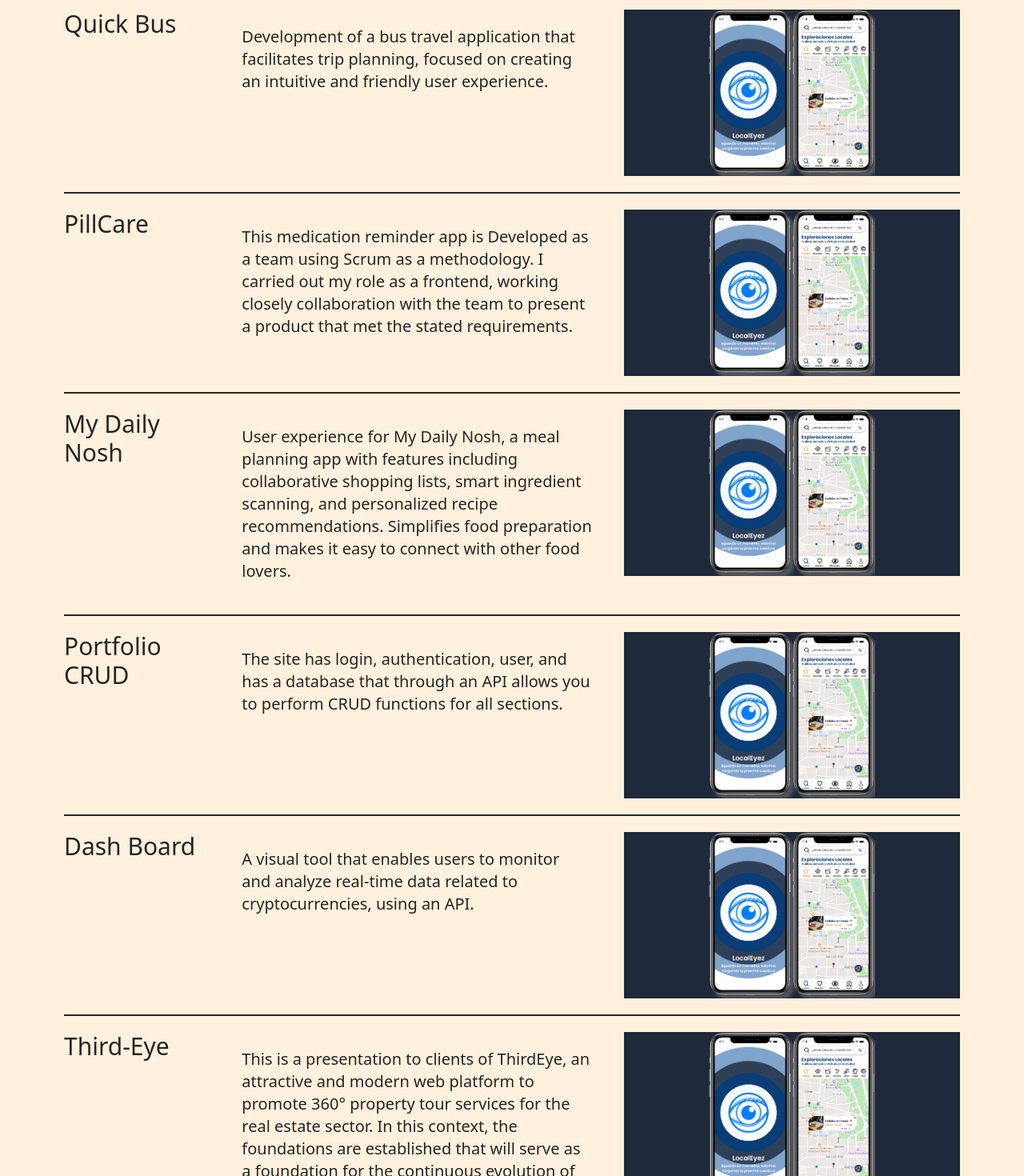
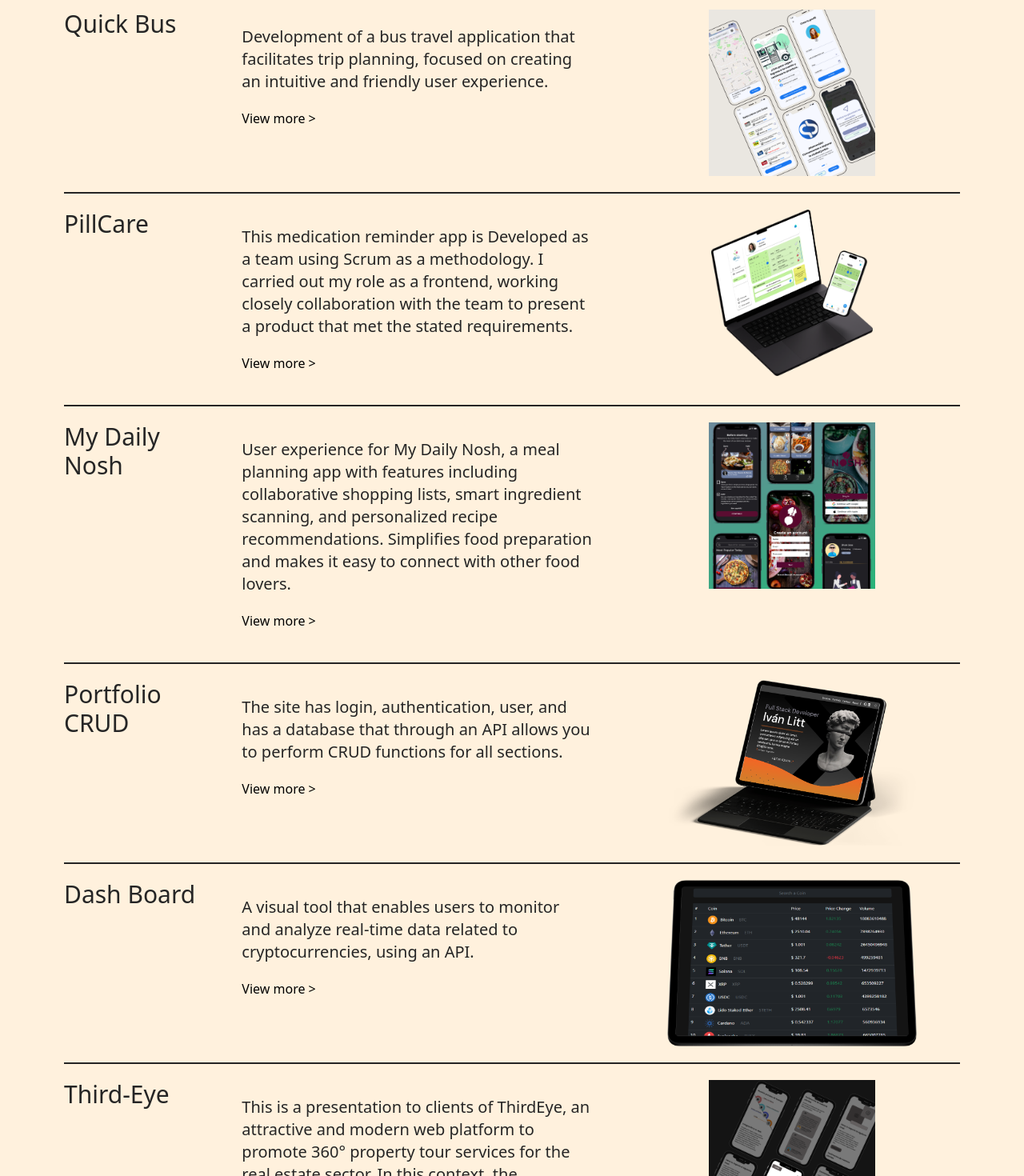
Before and after one commit to ivanlitt8/remastered-portfolio, a Next.js app: page / in a window 1280 px wide. Shown: the part 1840-3310 px from the top of the page at 80% size. Built offline with nearby package versions, Linux system fonts and the light colour scheme.

Commit message:
links have been added to projects

```diff
--- a/components/Project.jsx
+++ b/components/Project.jsx
@@ -2,7 +2,7 @@ import React from "react";
 import { useTheme } from "@/context/ThemeContext";
 import Image from "next/image";
 
-const Project = ({ title, content, imageSrc }) => {
+const Project = ({ title, content, imageSrc, link }) => {
   const { isDarkMode } = useTheme();
 
   return (
@@ -21,15 +21,18 @@ const Project = ({ title, content, imageSrc }) => {
             >
               {title}
             </h2>
+            <div className="lg:mx-10 md:mx-0 my-0 md:my-5 sm:w-4/5 w-auto">
               <p
-              className={`md:text-xl sm:text-sm text-xs lg:mx-10 md:mx-0 my-0 md:my-5 sm:w-4/5 w-auto ${
+                className={`md:text-xl sm:text-sm text-xs mb-5 ${
                   isDarkMode ? "text-secondaryDark" : "text-secondaryLight"
                 }`}
               >
                 {content}
               </p>
+              <a href={link}>View more &gt;</a>
             </div>
-          <div className="bg-slate-800 relative md:w-2/5 w-2/3 md:ml-auto h-52">
+          </div>
+          <div className="relative md:w-2/5 w-2/3 md:ml-auto h-52">
             <Image src={imageSrc} layout="fill" objectFit="contain" alt="alt" />
           </div>
         </div>
--- a/components/ProjectsContainer.jsx
+++ b/components/ProjectsContainer.jsx
@@ -8,7 +8,8 @@ const ProjectsContainer = ({ activeFilter }) => {
       title: "Web3 Platform",
       content:
         "Decentralized platform that uses blockchain technology to allow users to run crowdfunding campaigns without the need for traditional financial intermediaries.",
-      imageSrc: "/images/localEyez.png",
+      imageSrc: "/images/DeFi.png",
+      link: "https://vault-crowd.netlify.app/",
     },
     {
       type: "ux/ui",
@@ -16,55 +17,63 @@ const ProjectsContainer = ({ activeFilter }) => {
       content:
         "Redesign of the user interface of LocalEyez, a platform dedicated to suggesting local events and experiences personalized according to user interests.",
       imageSrc: "/images/localEyez.png",
+      link: "https://drive.google.com/file/d/1F6s10Wael4Y73wZ-nkhDTtJhBlQvswGT/view",
     },
     {
       type: "ux/ui",
       title: "Quick Bus",
       content:
         "Development of a bus travel application that facilitates trip planning, focused on creating an intuitive and friendly user experience.",
-      imageSrc: "/images/localEyez.png",
+      imageSrc: "/images/quickBus.png",
+      link: "",
     },
     {
       type: "web",
       title: "PillCare",
       content:
         "This medication reminder app is Developed as a team using Scrum as a methodology. I carried out my role as a frontend, working closely collaboration with the team to present a product that met the stated requirements.",
-      imageSrc: "/images/localEyez.png",
+      imageSrc: "/images/pillCare.png",
+      link: "https://c12-08-m-php-react-a5v3tztu2-c12-08-mphp-react.vercel.app/?vercelToolbarCode=Gmnd25EpXaFgo6o",
     },
     {
       type: "ux/ui",
       title: "My Daily Nosh",
       content:
         "User experience for My Daily Nosh, a meal planning app with features including collaborative shopping lists, smart ingredient scanning, and personalized recipe recommendations. Simplifies food preparation and makes it easy to connect with other food lovers.",
-      imageSrc: "/images/localEyez.png",
+      imageSrc: "/images/dailyNosh.png",
+      link: "",
     },
     {
       type: "web",
       title: "Portfolio CRUD",
       content:
         "The site has login, authentication, user, and has a database that through an API allows you to perform CRUD functions for all sections.",
-      imageSrc: "/images/localEyez.png",
+      imageSrc: "/images/portfolio.png",
+      link: "https://ivan-litt-portfolio.netlify.app/",
     },
     {
       type: "web",
       title: "Dash Board",
       content:
         "A visual tool that enables users to monitor and analyze real-time data related to cryptocurrencies, using an API.",
-      imageSrc: "/images/localEyez.png",
+      imageSrc: "/images/dashBoard.png",
+      link: "https://cryptoboard-ivan.netlify.app/",
     },
     {
       type: "ux/ui",
       title: "Third-Eye",
       content:
         "This is a presentation to clients of ThirdEye, an attractive and modern web platform to promote 360° property tour services for the real estate sector. In this context, the foundations are established that will serve as a foundation for the continuous evolution of the product.",
-      imageSrc: "/images/localEyez.png",
+      imageSrc: "/images/thirdEye.png",
+      link: "https://drive.google.com/file/d/13Q9hgCE1JHjojmDKp2VK_Vdhv604uYql/view",
     },
     {
       type: "web",
       title: "Landing Page",
       content:
         "This is a striking and modern page, aimed at the fintech industry. The goal of this page is to attract the user's attention and motivate them to act with calls to action. Developed with React and Tailwind.",
-      imageSrc: "/images/localEyez.png",
+      imageSrc: "/images/landingPage.png",
+      link: "https://landingpage-ivan.netlify.app/",
     },
   ];
 
@@ -81,6 +90,7 @@ const ProjectsContainer = ({ activeFilter }) => {
           title={project.title}
           content={project.content}
           imageSrc={project.imageSrc}
+          link={project.link}
         />
       ))}
     </div>
```
Also changed, not shown: public/images/thirdEye.png. Lines whose indentation alone changed are shown as unchanged.
